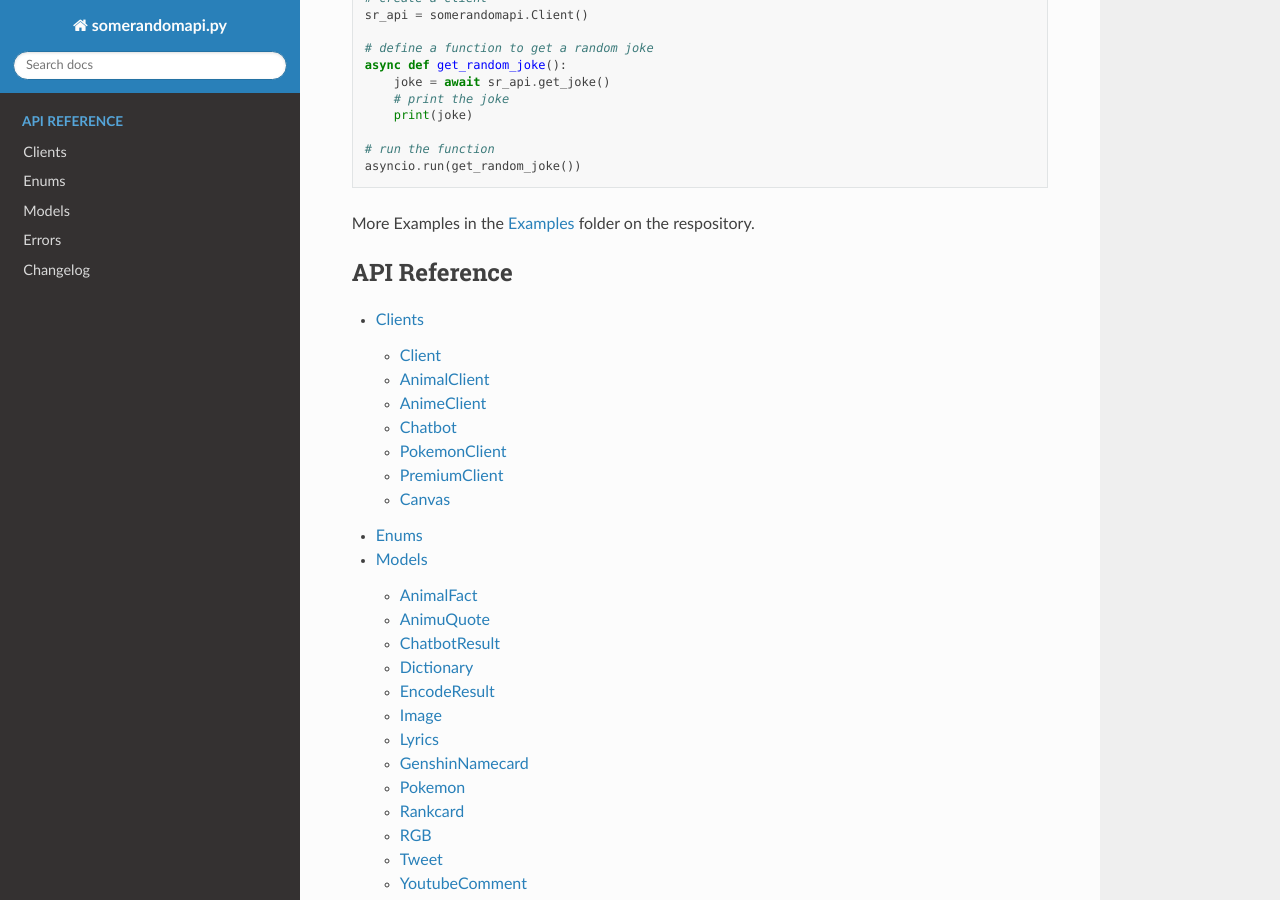
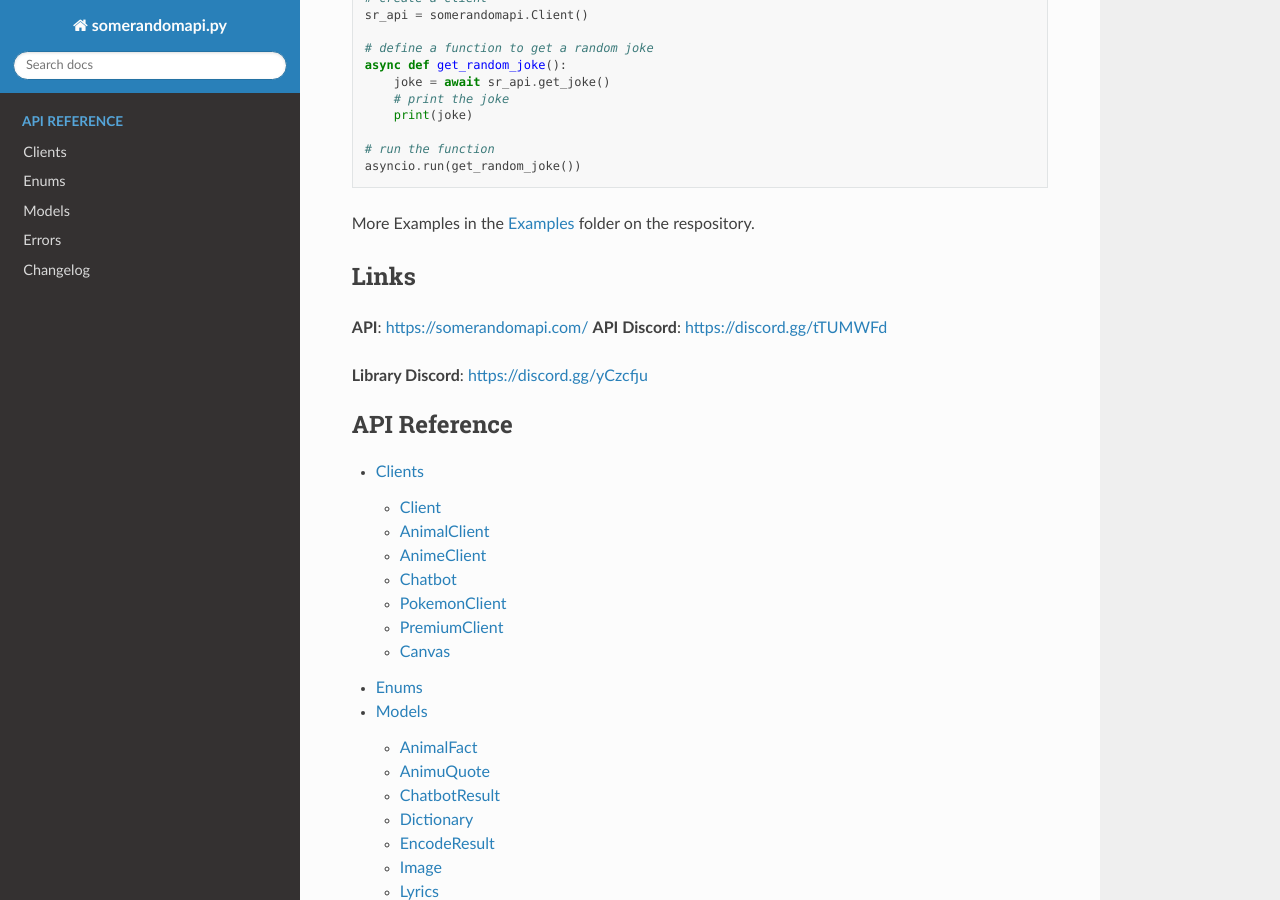
Before and after one commit to Soheab/somerandomapi.py, a Sphinx documentation site: the page built from docs/index.rst, in a window 1280 px wide and 900 px high, scrolled down 477 px. Built offline with Sphinx 7.4.7 and the Read the Docs theme 2.0.0, drawn with Linux system fonts in a browser that asks for light colours.

Commit message:
Add links to docs index

```diff
--- a/docs/index.rst
+++ b/docs/index.rst
@@ -38,6 +38,14 @@ Simple Examples
 
 More Examples in the `Examples <https://github.com/Soheab/somerandomapi.py/blob/main/examples>`_ folder on the respository.
 
+Links
+------
+
+**API**: https://somerandomapi.com/
+**API Discord**: https://discord.gg/tTUMWFd
+
+**Library Discord**: https://discord.gg/yCzcfju
+
 .. toctree::
    :caption: API Reference
    :maxdepth: 2
```
